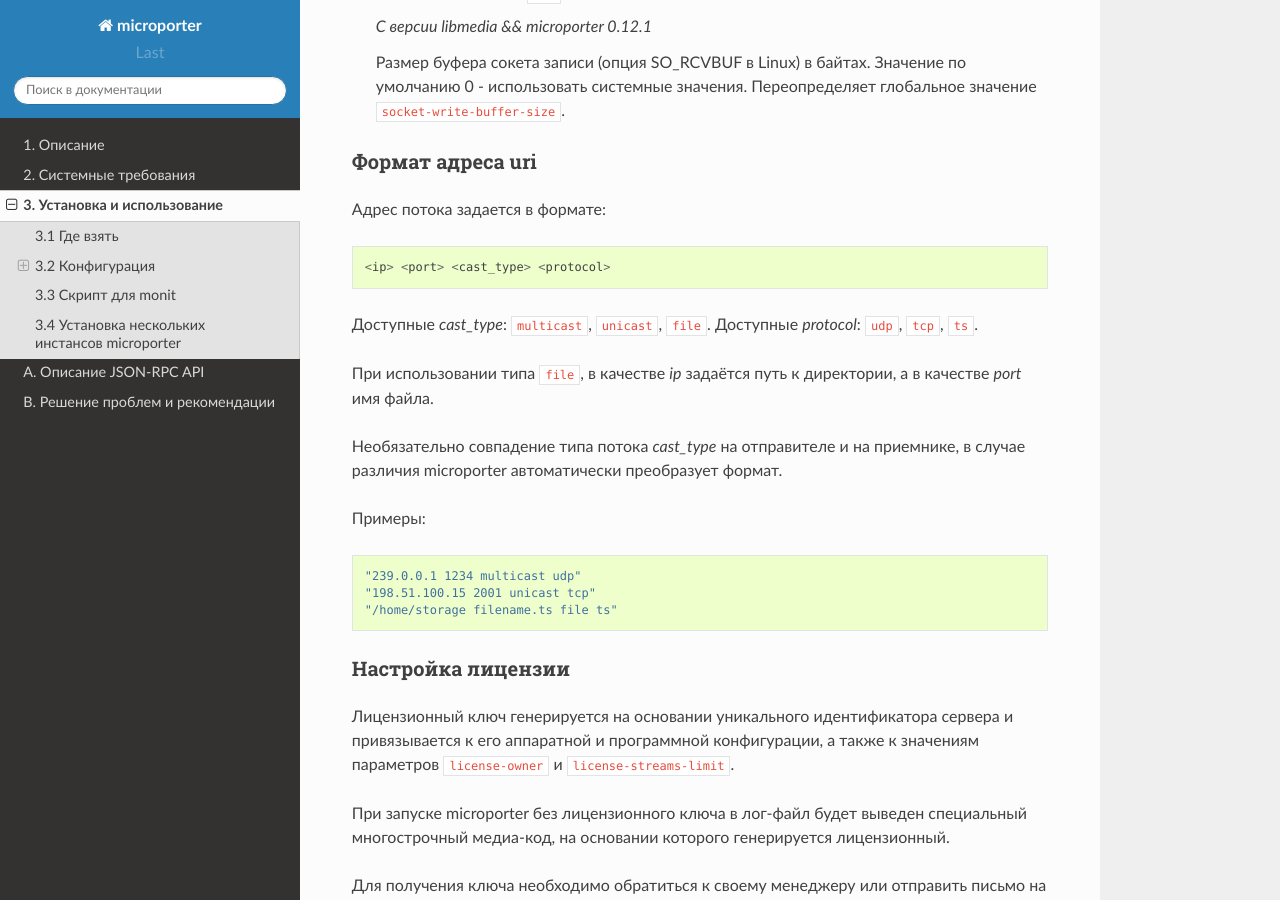
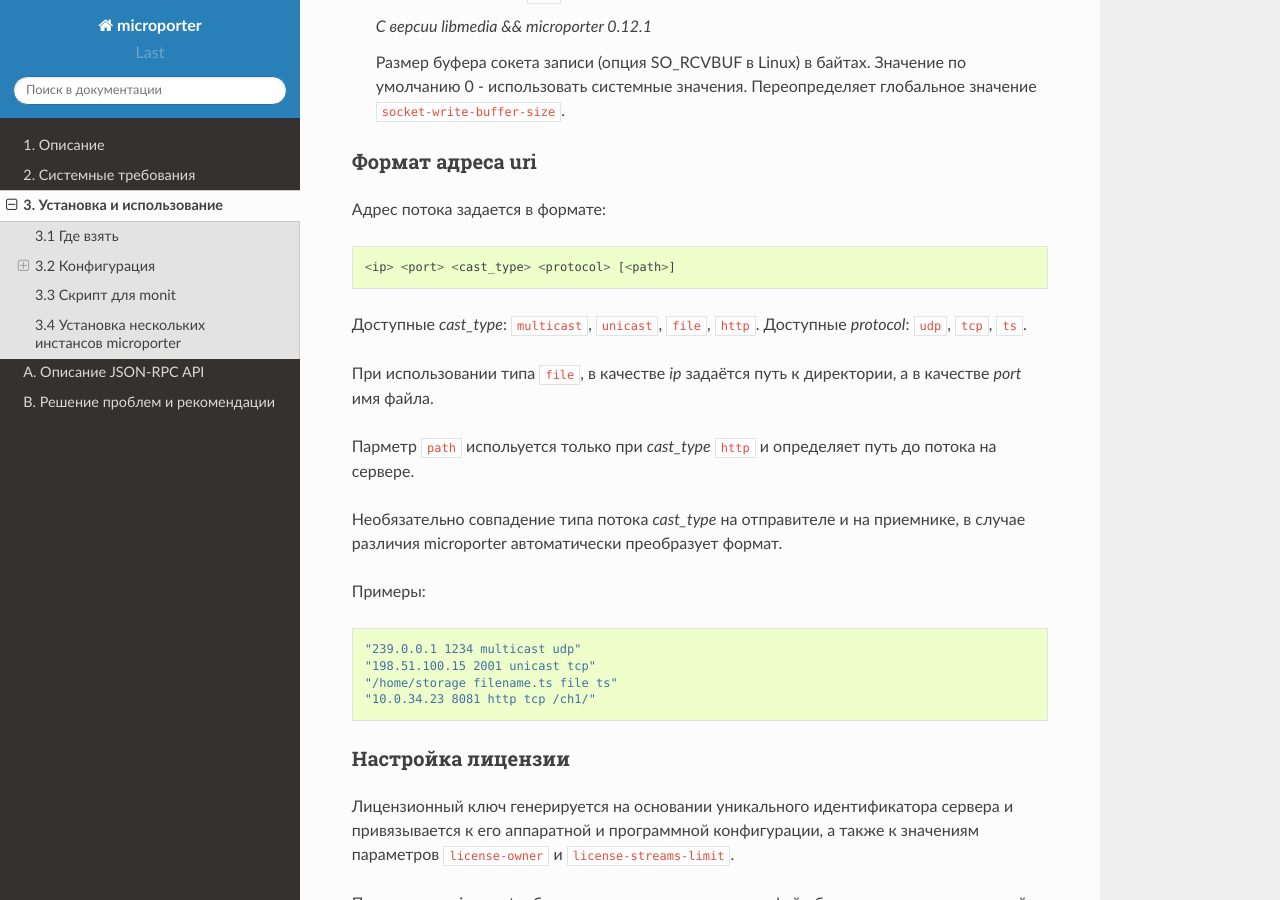
Before and after one commit to microimpuls/microporter-docs, a Sphinx documentation site: the page built from source/install_and_configuration.rst, in a window 1280 px wide and 900 px high, scrolled down 6271 px. Built offline with Sphinx 7.4.7 and the Read the Docs theme 2.0.0, drawn with Linux system fonts in a browser that asks for light colours.

Commit message:
http-ts example

```diff
--- a/source/install_and_configuration.rst
+++ b/source/install_and_configuration.rst
@@ -292,13 +292,15 @@
 
 Адрес потока задается в формате:
 ::
-    <ip> <port> <cast_type> <protocol>
+    <ip> <port> <cast_type> <protocol> [<path>]
 
-Доступные *cast_type*: ``multicast``, ``unicast``, ``file``.
+Доступные *cast_type*: ``multicast``, ``unicast``, ``file``, ``http``.
 Доступные *protocol*: ``udp``, ``tcp``, ``ts``.
 
 При использовании типа ``file``, в качестве *ip* задаётся путь к директории,
 а в качестве *port* имя файла.
+
+Парметр ``path`` испольуется только при *cast_type* ``http`` и определяет путь до потока на сервере.
 
 Необязательно совпадение типа потока *cast_type* на отправителе и на приемнике,
 в случае различия microporter автоматически преобразует формат.
@@ -308,6 +310,7 @@
     "239.0.0.1 1234 multicast udp"
     "198.51.100.15 2001 unicast tcp"
     "/home/storage filename.ts file ts"
+    "10.0.34.23 8081 http tcp /ch1/"
 
 .. _license-setup:
 
```
